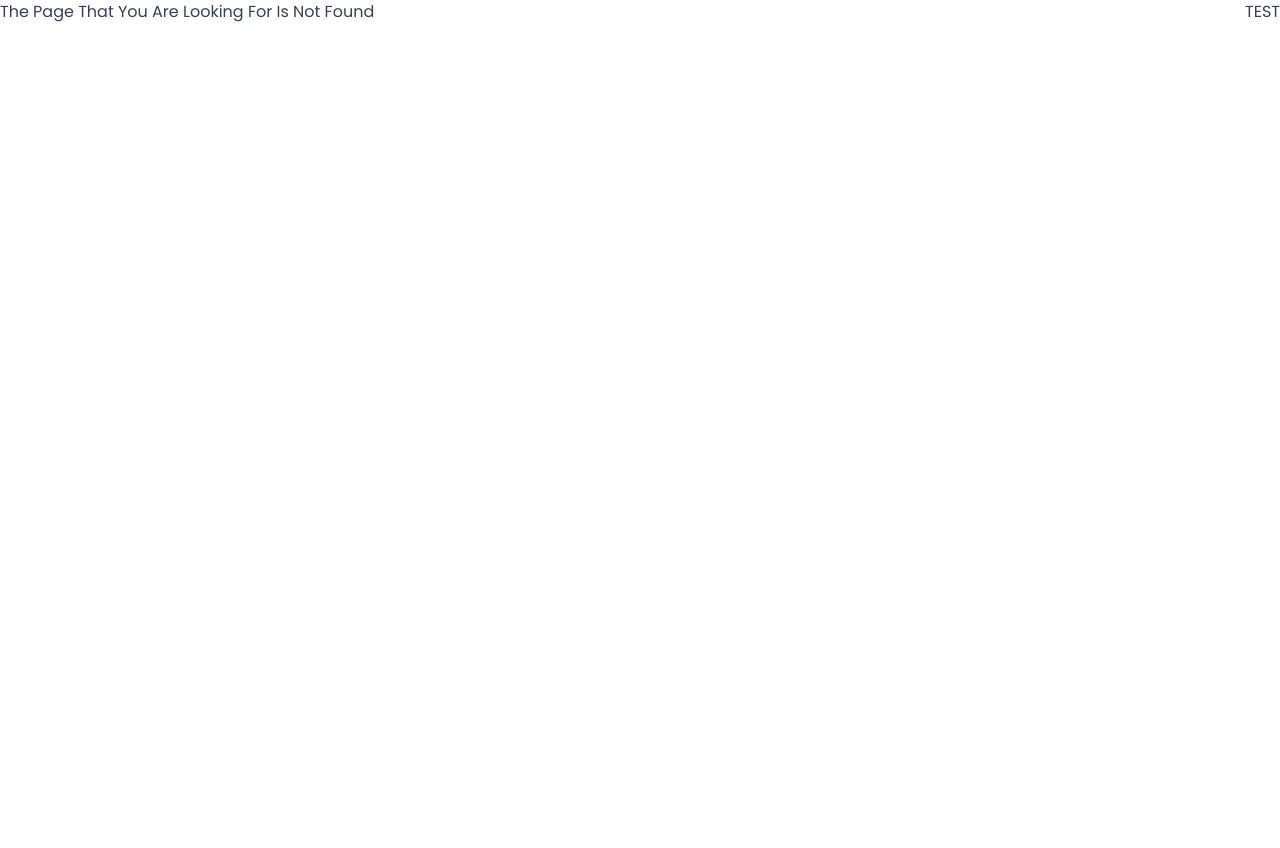
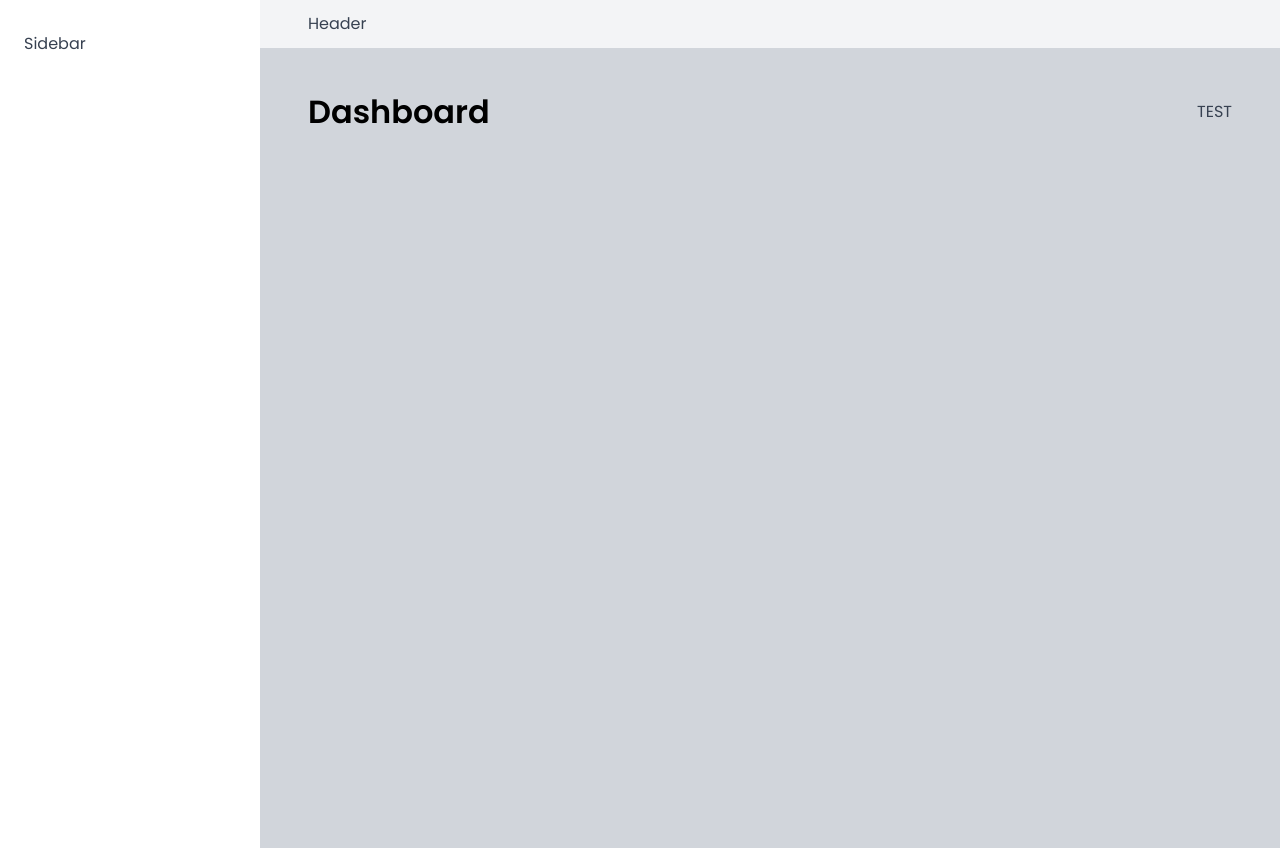
Before and after one commit to seanpivin/Hotel-Management-Controller, a React (Vite) app: page /dashboard in a window 1280 px wide. Before the commit this address had no page. Before the commit the page ends 800 px from the top, so only its background shows below. Built offline with nearby package versions, Linux system fonts and the light colour scheme; a web font is replaced by a local one.

Commit message:
building the layout

```diff
--- a/src/App.jsx
+++ b/src/App.jsx
@@ -1,4 +1,5 @@
 import { BrowserRouter, Navigate, Route, Routes } from "react-router-dom";
+import AppLayout from "./ui/AppLayout";
 import Dashboard from "./pages/Dashboard";
 import Bookings from "./pages/Bookings";
 import Cabins from "./pages/Cabins";
@@ -16,6 +17,7 @@
       <GlobalStyles />
       <BrowserRouter>
         <Routes>
+          <Route element={<AppLayout />}>
             <Route index element={<Navigate replace to="dashboard" />} />
             <Route path="dashboard" element={<Dashboard />} />
             <Route path="bookings" element={<Bookings />} />
@@ -23,6 +25,7 @@
             <Route path="users" element={<Users />} />
             <Route path="settings" element={<Settings />} />
             <Route path="account" element={<Account />} />
+          </Route>
           <Route path="login" element={<Login />} />
           <Route path="*" element={<PageNotFound />} />
         </Routes>
--- /dev/null
+++ b/src/ui/AppLayout.jsx
@@ -0,0 +1,33 @@
+import { Outlet } from "react-router-dom";
+
+import Sidebar from "./Sidebar";
+import Header from "./Header";
+import styled from "styled-components";
+
+const Main = styled.main`
+  background-color: var(--color-grey-300);
+  padding: 4rem 4.8rem 6.4rem;
+  min-height: 100vh;
+`;
+
+const StyledAppLayout = styled.div`
+  display: grid;
+  grid-template-columns: 26rem 1fr;
+  hight: 100vh;
+  grid-template-rows: auto 1fr;
+  background-color: #fff;
+`;
+
+function AppLayout() {
+  return (
+    <StyledAppLayout>
+      <Sidebar />
+      <Header />
+      <Main>
+        <Outlet />
+      </Main>
+    </StyledAppLayout>
+  );
+}
+
+export default AppLayout;
--- a/src/ui/Header.jsx
+++ b/src/ui/Header.jsx
@@ -1,29 +1,13 @@
-import styled, { css } from "styled-components";
+import styled from "styled-components";
 
-const Header = styled.div`
-  display: flex;
-  font-weight: 600;
-  color: #000;
-  text-align: center;
-  margin: 0;
-  padding: 0;
-  border-radius: 7px;
-  ${(p) =>
-    p.type === "h1" &&
-    css`
-      font-size: 60px;
-    `}
-
-  ${(p) =>
-    p.type === "h2" &&
-    css`
-      font-size: 40px;
-    `}
-  ${(p) =>
-    p.type === "h3" &&
-    css`
-      font-size: 20px;
-    `}
+const StyledHeader = styled.header`
+  background-color: var(--color-grey-100);
+  padding: 1.2rem 4.8rem;
+  border-bottom: 1px solid var(--color-gray-100);
 `;
 
+function Header() {
+  return <StyledHeader>Header</StyledHeader>;
+}
+
 export default Header;
--- a/src/ui/Heading.jsx
+++ b/src/ui/Heading.jsx
@@ -1,5 +1,29 @@
-function Heading() {
-  return <header>The Page That You Are Looking For Is Not Found</header>;
-}
+import styled, { css } from "styled-components";
+
+const Heading = styled.div`
+  display: flex;
+  font-weight: 600;
+  color: #000;
+  text-align: center;
+  margin: 0;
+  padding: 0;
+  border-radius: 7px;
+  ${(p) =>
+    p.type === "h1" &&
+    css`
+      font-size: 60px;
+    `}
+
+  ${(p) =>
+    p.type === "h2" &&
+    css`
+      font-size: 40px;
+    `}
+  ${(p) =>
+    p.type === "h3" &&
+    css`
+      font-size: 20px;
+    `}
+`;
 
 export default Heading;
--- /dev/null
+++ b/src/ui/Sidebar.jsx
@@ -0,0 +1,15 @@
+import styled from "styled-components";
+
+const StyledSidebar = styled.aside`
+  background-color: var(--color-grey-0);
+  padding: 3.2rem 2.4rem;
+  border-right: 1px solid var(--color-gray-100);
+
+  grid-row: 1 / -1;
+`;
+
+function Sidebar() {
+  return <StyledSidebar>Sidebar</StyledSidebar>;
+}
+
+export default Sidebar;
```
Lines whose indentation alone changed are shown as unchanged.
